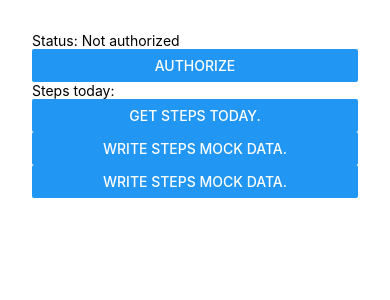
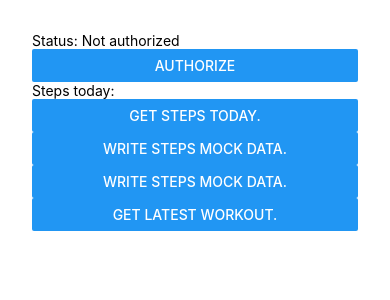
Before and after one commit to kilohealth/rn-fitness-tracker, a React Native app in the folder example/: screen / in a window 390 px wide. Shown: the top 300 px of the page. Built offline with nearby package versions, Linux system fonts and the light colour scheme; what @kilohealth/rn-fitness-tracker would draw is missing.

Commit message:
feat(example): logs today workout data

```diff
--- a/example/App.tsx
+++ b/example/App.tsx
@@ -17,24 +17,18 @@ import {
   GoogleFitDataTypes,
   HealthDataType,
   HealthKit,
-  HealthKitMetadata,
+  HealthKitWriteData,
   UnitType,
 } from '@kilohealth/rn-fitness-tracker';
 
 const permissions: AuthorizationPermissions = {
-  healthReadPermissions: [HealthDataType.StepCount],
-  healthWritePermissions: [HealthDataType.StepCount],
+  healthReadPermissions: [HealthDataType.StepCount, HealthDataType.Workout],
+  healthWritePermissions: [HealthDataType.StepCount, HealthDataType.Workout],
   googleFitReadPermissions: [GoogleFitDataTypes.Steps],
   googleFitWritePermissions: [GoogleFitDataTypes.Steps],
 };
 
-export type HealthKitWriteData = {
-  key: HealthDataType;
-  unit: UnitType;
-  amount: number;
-  metadata?: HealthKitMetadata;
-  timestamp?: number;
-};
+const startOfToday = +startOfDay(new Date());
 
 const mockData: Array<HealthKitWriteData> = [
   {
@@ -54,13 +48,13 @@ const mockData: Array<HealthKitWriteData> = [
     key: HealthDataType.StepCount,
     unit: UnitType.count,
     amount: 100,
-    timestamp: +startOfDay(new Date()),
+    timestamp: startOfToday,
   },
   {
     key: HealthDataType.StepCount,
     unit: UnitType.count,
     amount: 100,
-    timestamp: +startOfDay(new Date()),
+    timestamp: startOfToday,
     metadata: {
       HKMetadataKeyWasUserEntered: true,
     },
@@ -72,7 +66,7 @@ const App = () => {
   const isAuthorized: string = authorized ? 'Authorized' : 'Not authorized';
   const [stepsToday, setStepsToday] = useState<number | null>(null);
   const [stepsTodayWritten, setStepsTodayWritten] = useState(false);
-  const [stpesDeleted, setStpesDeleted] = useState(false);
+  const [stepsDeleted, setStepsDeleted] = useState(false);
 
   const authorize = useCallback(async () => {
     await FitnessTracker.authorize(permissions);
@@ -108,9 +102,22 @@ const App = () => {
       });
 
       if (numberOfRecordsDeleted) {
-        setStpesDeleted(true);
+        setStepsDeleted(true);
         console.log('Deleted', numberOfRecordsDeleted);
       }
+    } catch (error) {
+      console.log(error);
+    }
+  }, []);
+
+  const getWorkoutToday = useCallback(async () => {
+    try {
+      const workouts = await HealthKit.queryWorkouts({
+        startDate: startOfToday,
+        endDate: +new Date(),
+      });
+
+      console.log(workouts);
     } catch (error) {
       console.log(error);
     }
@@ -141,7 +148,7 @@ const App = () => {
             onPress={writeMockData}
             testID="write_steps_button"
           />
-          {stpesDeleted && (
+          {stepsDeleted && (
             <Text testID="data_was_deleted">Data deleted successfully.</Text>
           )}
           <Button
@@ -149,6 +156,8 @@ const App = () => {
             onPress={deleteStepsData}
             testID="delete_steps_button"
           />
+
+          <Button title="Get latest workout." onPress={getWorkoutToday} />
         </View>
       </ScrollView>
     </SafeAreaView>
```
